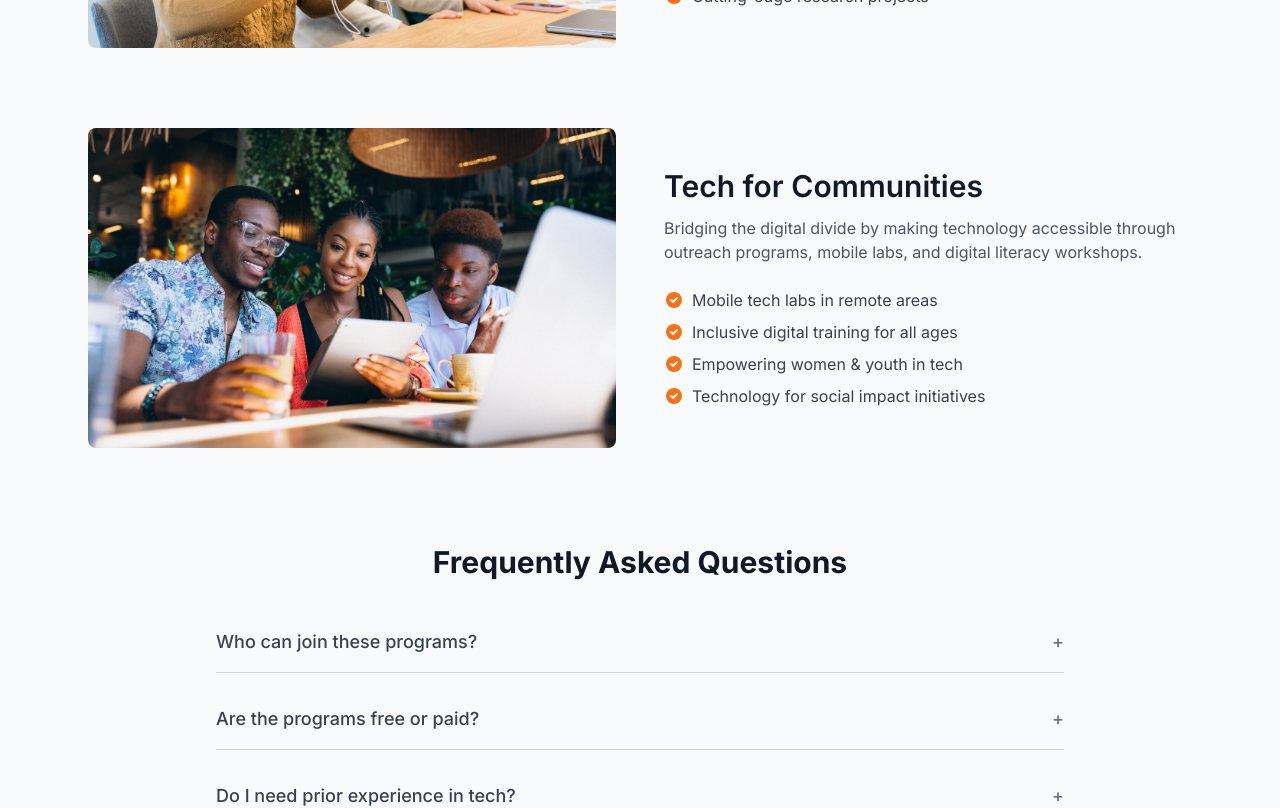
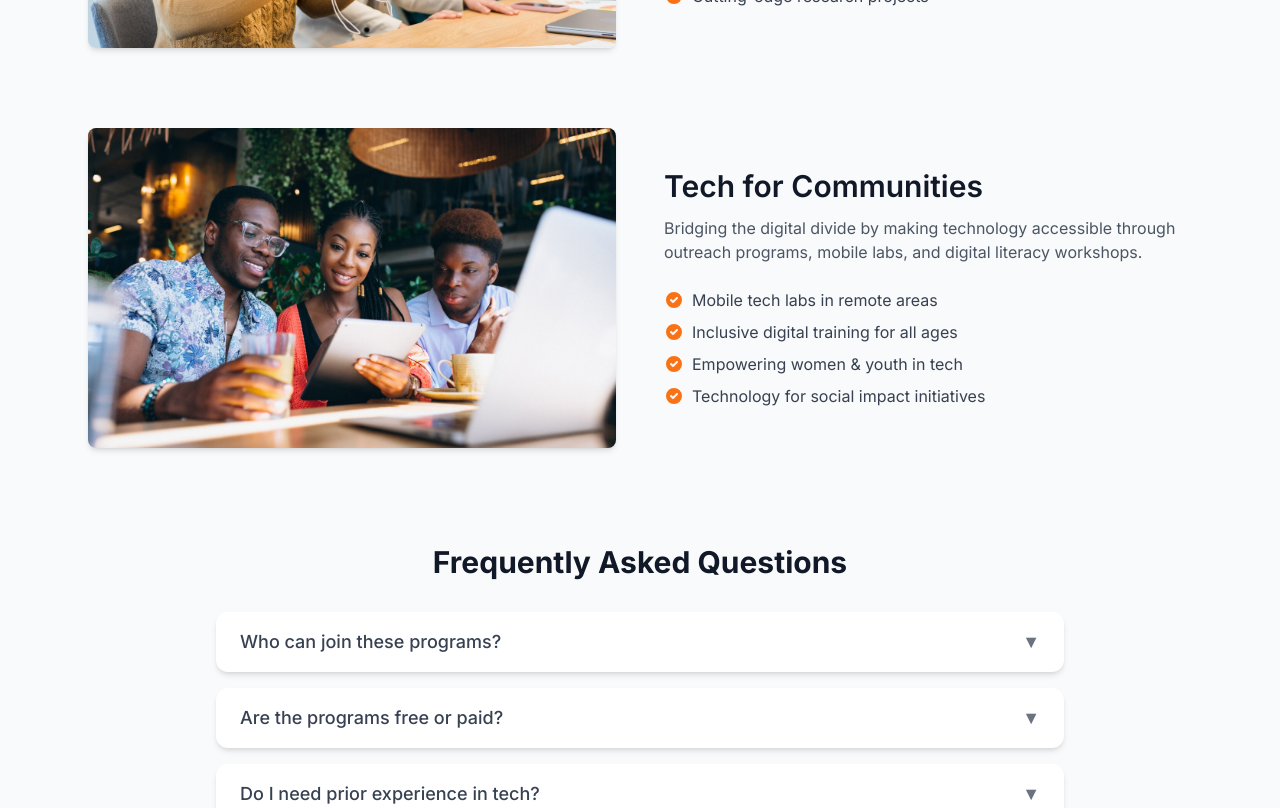
Before and after one commit to Faqih001/Fund_Raiser_Mpesa, a Next.js app: page /programs in a window 1280 px wide. Shown: the part 920-1728 px from the top of the page. Built offline with nearby package versions, Linux system fonts and the light colour scheme.

Commit message:
Add animation effects to FAQ section and enhance layout for improved user interaction

```diff
--- a/src/app/programs/page.jsx
+++ b/src/app/programs/page.jsx
@@ -2,6 +2,7 @@
 
 import { useState } from 'react';
 import Image from 'next/image';
+import { motion } from 'framer-motion';
 
 const programs = [
   {
@@ -86,7 +87,7 @@ export default function ProgramsPage() {
                 src={program.image}
                 alt={program.title}
                 fill
-                className="object-cover rounded-lg"
+                className="object-cover rounded-lg shadow-md"
               />
             </div>
 
@@ -117,27 +118,40 @@ export default function ProgramsPage() {
         ))}
       </div>
 
-      {/* FAQ Section */}
+      {/* FAQ Section with Animation */}
       <div className="mt-24 max-w-4xl mx-auto px-6">
         <h2 className="text-3xl font-bold text-gray-900 text-center">
           Frequently Asked Questions
         </h2>
         <div className="mt-8 space-y-4">
           {faqs.map((faq, index) => (
-            <div key={index} className="border-b border-gray-300">
+            <motion.div
+              key={index}
+              className="bg-white shadow-md rounded-xl"
+              whileHover={{ scale: 1.02 }}
+            >
               <button
-                className="w-full flex justify-between items-center py-4 text-lg font-medium text-left text-gray-700 focus:outline-none"
+                className="w-full flex justify-between items-center py-4 px-6 text-lg font-medium text-left text-gray-700 focus:outline-none"
                 onClick={() => setOpenFAQ(openFAQ === index ? null : index)}
               >
                 {faq.question}
-                <span className="text-gray-500">
-                  {openFAQ === index ? '−' : '+'}
-                </span>
+                <motion.span
+                  className="text-gray-500"
+                  animate={{ rotate: openFAQ === index ? 180 : 0 }}
+                  transition={{ duration: 0.2 }}
+                >
+                  ▼
+                </motion.span>
               </button>
-              {openFAQ === index && (
-                <p className="pb-4 text-gray-600">{faq.answer}</p>
-              )}
-            </div>
+              <motion.div
+                initial={{ height: 0, opacity: 0 }}
+                animate={openFAQ === index ? { height: 'auto', opacity: 1 } : { height: 0, opacity: 0 }}
+                transition={{ duration: 0.3 }}
+                className="overflow-hidden"
+              >
+                <p className="px-6 pb-4 text-gray-600">{faq.answer}</p>
+              </motion.div>
+            </motion.div>
           ))}
         </div>
       </div>
```
